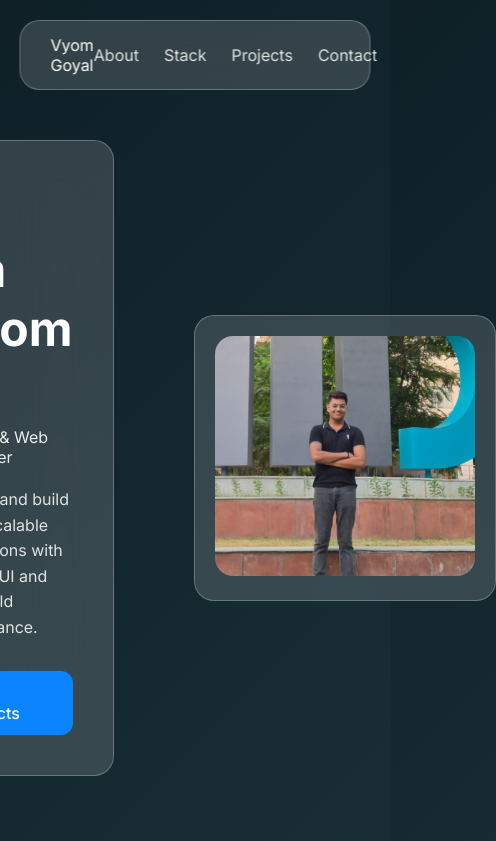
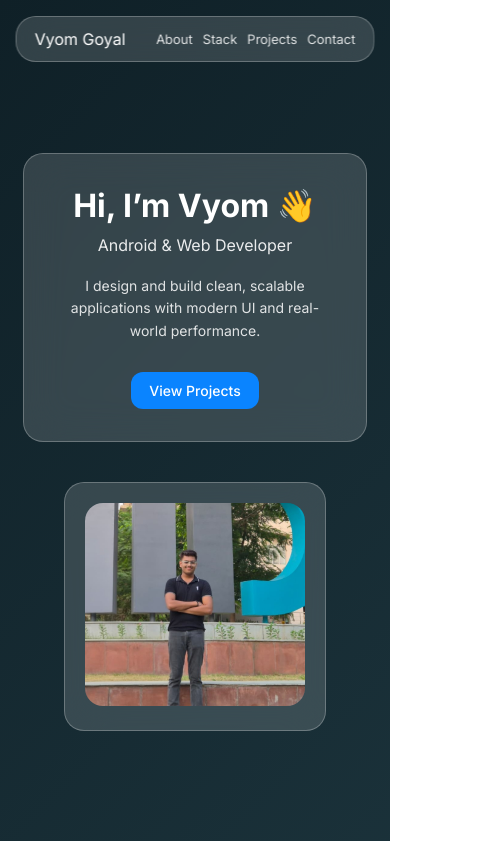
Before and after one commit to blaze007-here/portfoliowebb, a plain HTML site: page index.html in a window 390 px wide. Shown: the top 841 px of the page, 496 px wide, since content can reach past the window. Drawn offline with Linux system fonts and the light colour scheme.

Commit message:
added_media

```diff
--- a/style.css
+++ b/style.css
@@ -23,12 +23,12 @@ body {
 /* NAVBAR */
 .navbar {
   position: fixed;
-  top: 20px;
+  top: 16px;
   left: 50%;
   transform: translateX(-50%);
-  width: 90%;
+  width: 92%;
   max-width: 1200px;
-  padding: 14px 30px;
+  padding: 14px 24px;
   display: flex;
   justify-content: space-between;
   align-items: center;
@@ -38,7 +38,7 @@ body {
 .navbar ul {
   list-style: none;
   display: flex;
-  gap: 25px;
+  gap: 22px;
 }
 
 .navbar a {
@@ -158,3 +158,100 @@ body {
   font-size: 14px;
   opacity: 0.9;
 }
+
+/* ================================================= */
+/* 📱 MOBILE RESPONSIVE (phones) */
+/* ================================================= */
+
+@media (max-width: 768px) {
+
+  .navbar {
+    padding: 12px 18px;
+  }
+
+  .navbar ul {
+    gap: 14px;
+    font-size: 14px;
+  }
+
+  .hero {
+    flex-direction: column;
+    text-align: center;
+    padding: 120px 6% 80px;
+    gap: 40px;
+  }
+
+  .hero-text {
+    padding: 32px;
+  }
+
+  .hero-text h1 {
+    font-size: 36px;
+  }
+
+  .buttons {
+    justify-content: center;
+  }
+
+  .hero-img img {
+    width: 220px;
+  }
+
+  .section {
+    padding: 80px 6%;
+  }
+
+  .about-glass {
+    padding: 28px 24px;
+  }
+
+  .grid {
+    grid-template-columns: repeat(auto-fit, minmax(140px, 1fr));
+  }
+
+  .projects {
+    gap: 30px;
+  }
+
+  .project-card {
+    width: 100%;
+    max-width: 360px;
+  }
+
+  .project-cover {
+    height: 160px;
+  }
+}
+
+/* ================================================= */
+/* 📱 SMALL PHONES */
+/* ================================================= */
+
+@media (max-width: 480px) {
+
+  .navbar ul {
+    gap: 10px;
+    font-size: 13px;
+  }
+
+  .hero-text h1 {
+    font-size: 32px;
+  }
+
+  .desc {
+    font-size: 14px;
+  }
+
+  .btn {
+    padding: 10px 18px;
+    font-size: 14px;
+  }
+
+  .project-content h3 {
+    font-size: 20px;
+  }
+
+  .project-content p {
+    font-size: 14px;
+  }
+}
```
